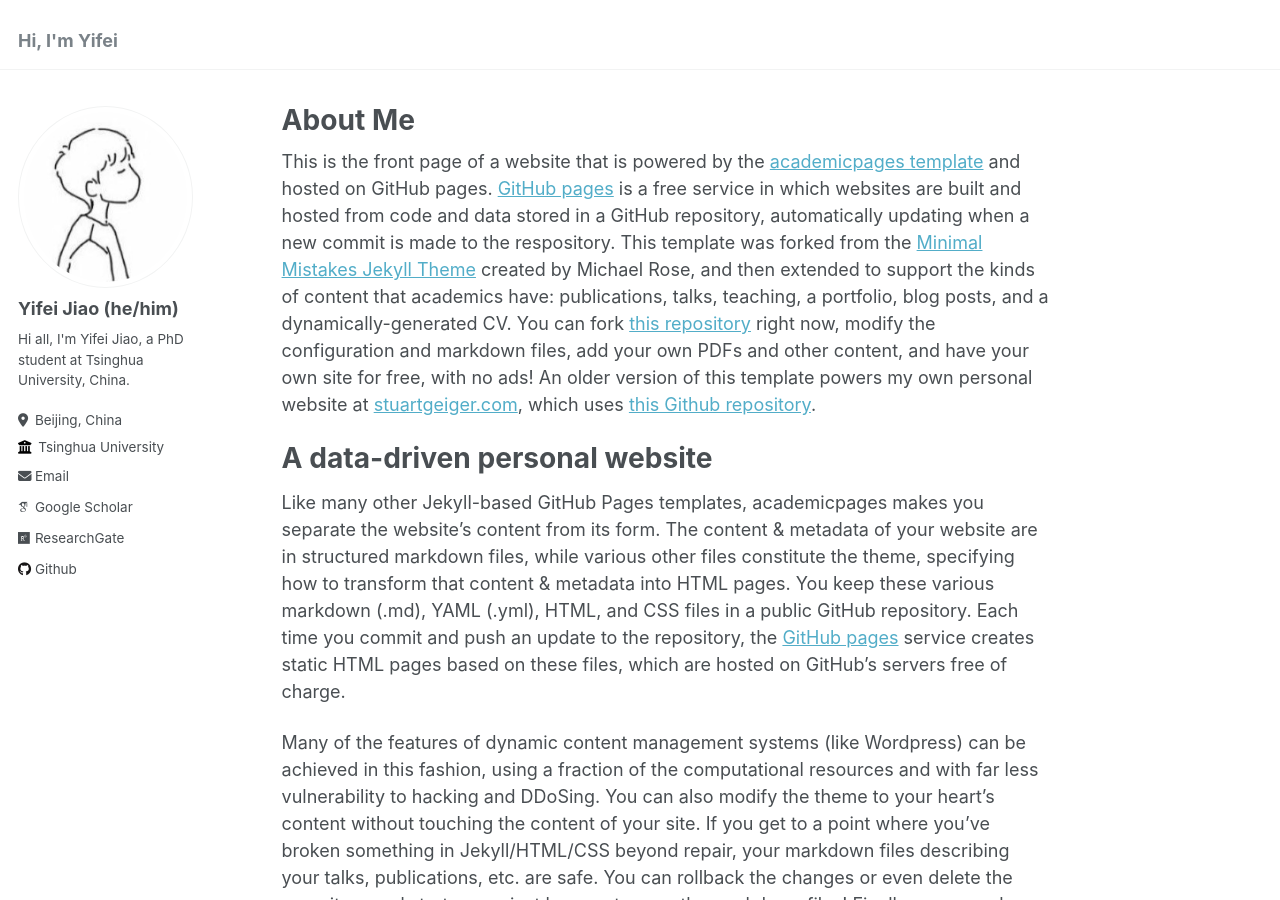
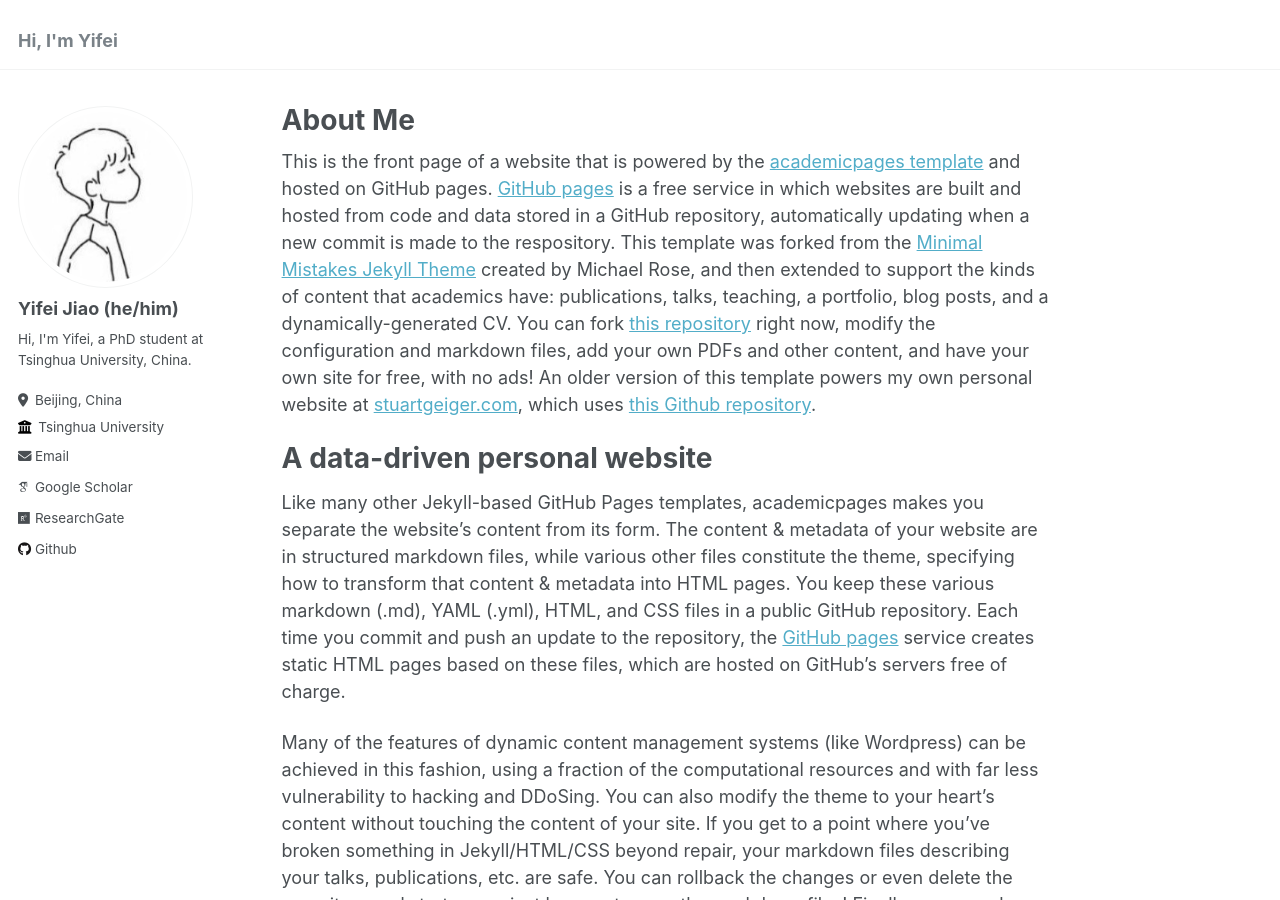
Before and after one commit to jiaoyf-thu/jiaoyf-thu.github.io, a Jekyll site: the page built from _pages/about.md, in a window 1280 px wide and 900 px high. Built offline with Jekyll 4.4.1, drawn with Linux system fonts in a browser that asks for light colours; some web fonts are replaced.

Commit message:
Update _config.yml

```diff
--- a/_config.yml
+++ b/_config.yml
@@ -24,7 +24,7 @@ author:
   avatar           : "profile.png"
   name             : "Yifei Jiao (he/him)"
   pronouns         : # "he/him"
-  bio              : "Hi all, I'm Yifei Jiao, a PhD student at Tsinghua University, China."
+  bio              : "Hi, I'm Yifei, a PhD student at Tsinghua University, China."
   location         : "Beijing, China"
   employer         : "Tsinghua University"
   uri              : # URL
```
